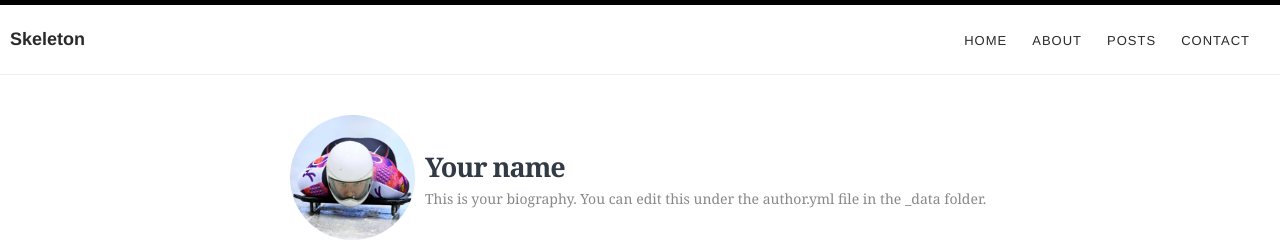
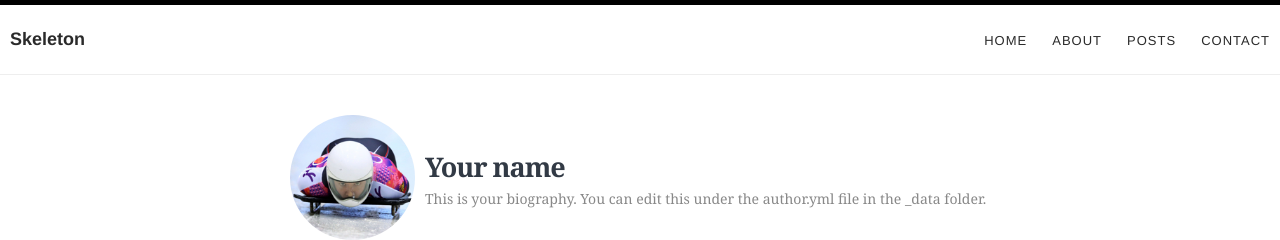
Before and after one commit to morgantracey/morgantracey.github.io, a Jekyll site: the page built from index.html, in a window 1280 px wide. Shown: the top 240 px of the page. Built offline with Jekyll 4.4.1, drawn with Linux system fonts in a browser that asks for light colours.

Commit message:
remove margin-right from last child in nav

```diff
--- a/_sass/layout/_navigation.scss
+++ b/_sass/layout/_navigation.scss
@@ -7,6 +7,9 @@
     font-weight: $nav-link-font-weight;
     text-decoration: $nav-text-decoration;
     margin-right: 2rem;
+    &:last-child {
+      margin-right: 0;
+    }
     &:hover {
       color: $nav-link-color--hover;
       text-decoration: $nav-text-decoration--hover;
```
